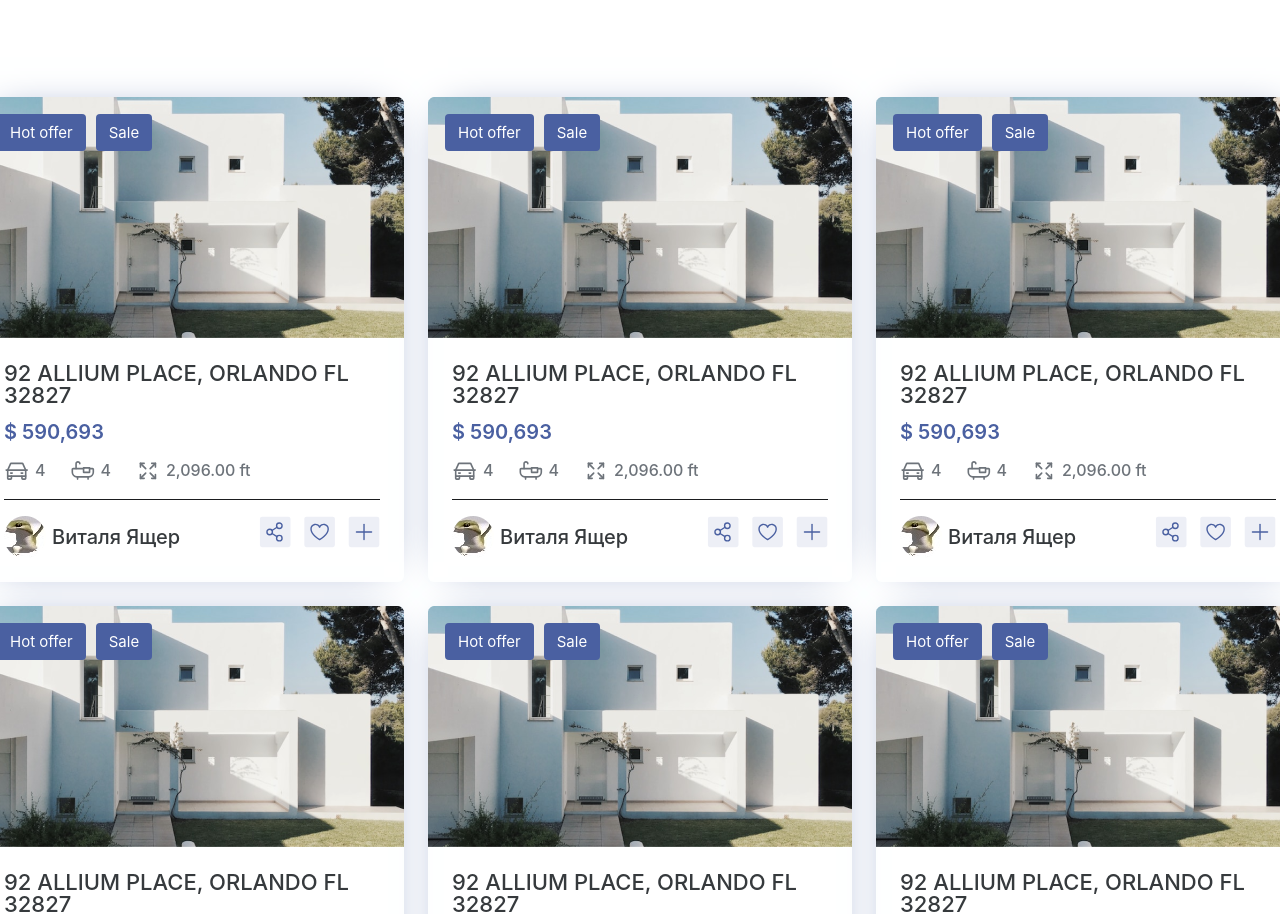
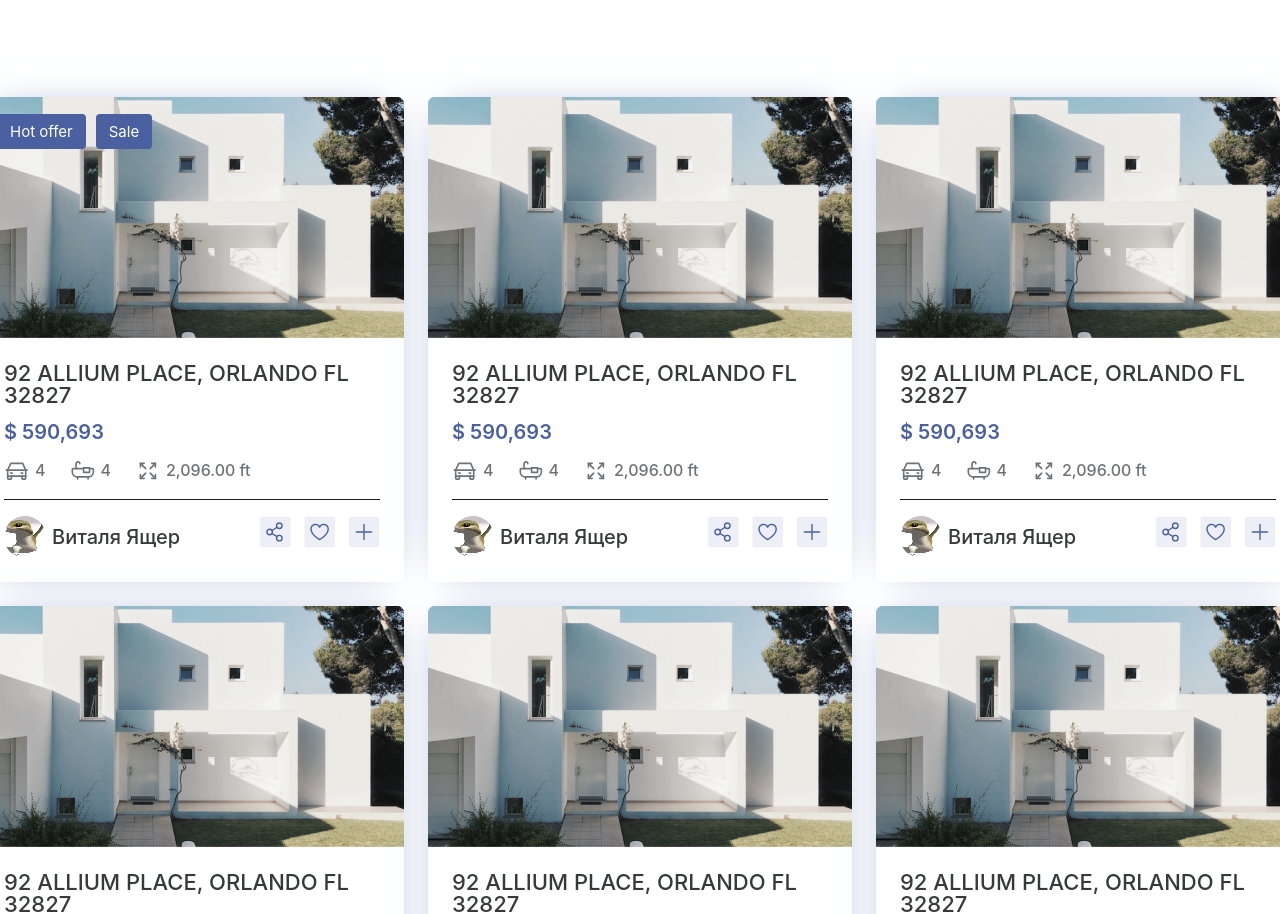
Before and after one commit to DanissimoSafelox/Homework1, a plain HTML site: page index.html in a window 1280 px wide. Shown: the part 2597-3511 px from the top of the page. Drawn offline with Linux system fonts and the light colour scheme; a web font is replaced by a local one.

Commit message:
home variant sticker instead of button

```diff
--- a/css/button.css
+++ b/css/button.css
@@ -53,10 +53,6 @@
 
 	&.button--md {
 		padding: 12px 24px;
-	}
-
-	&.button--mini {
-		padding: 10px 13px;
 	}
 
 	&.button--with-icon {
--- a/css/content.css
+++ b/css/content.css
@@ -130,6 +130,27 @@
             width: 24px;
             height: 24px;
 
+        }
+
+        >.card__sticker-list {
+            position: absolute;
+            display: flex;
+            top: 17px;
+            left: 17px;
+            gap: 10px;
+            font-size: 15px;
+
+
+            >.card__sticker-list__sticker {
+                background-color: var(--color-primary-500);
+                color: var(--color-gray-white);
+                padding: 10px 13px;
+                border-radius: 4px;
+
+                &.card__sticker-list__sticker--hidden{
+                    opacity: 0;
+                }
+            }
         }
 
         &.card--cities {
--- a/index.html
+++ b/index.html
@@ -455,13 +455,14 @@
                 <h3>Vestibulum ante ipsum primis in faucibus orci luctus et ultrices
                     posuere cubilia curae; Proin sodales ultrices nulla blandit volutpat.</h3>
             </div>
+
             <div class="cards-wrapper cards-wrapper--home-variant">
 
                 <!-- Карточка начало -->
                 <div class="card card--home-variant">
-                    <div class="card--home-variant__button-list">
-                        <button class="button button--solid button--mini">Hot offer</button>
-                        <button class="button button--solid button--mini">Sale</button>
+                    <div class="card__sticker-list">
+                        <span class="card__sticker-list__sticker">Hot offer</span>
+                        <span class="card__sticker-list__sticker">Sale</span>
                     </div>
                     <img class="card--home-variant__img" src="./images/Home_card_1.png" alt="">
                     <div class="card--home-variant__content">
@@ -595,9 +596,9 @@
 
                 <!-- Карточка начало -->
                 <div class="card card--home-variant">
-                    <div class="card--home-variant__button-list">
-                        <button class="button button--solid button--mini">Hot offer</button>
-                        <button class="button button--solid button--mini">Sale</button>
+                    <div class="card__sticker-list">
+                        <span class="card__sticker-list__sticker card__sticker-list__sticker--hidden">Hot offer</span>
+                        <span class="card__sticker-list__sticker card__sticker-list__sticker--hidden">Sale</span>
                     </div>
                     <img class="card--home-variant__img" src="./images/Home_card_1.png" alt="">
                     <div class="card--home-variant__content">
@@ -731,9 +732,9 @@
 
                 <!-- Карточка начало -->
                 <div class="card card--home-variant">
-                    <div class="card--home-variant__button-list">
-                        <button class="button button--solid button--mini">Hot offer</button>
-                        <button class="button button--solid button--mini">Sale</button>
+                    <div class="card__sticker-list">
+                        <span class="card__sticker-list__sticker card__sticker-list__sticker--hidden">Hot offer</span>
+                        <span class="card__sticker-list__sticker card__sticker-list__sticker--hidden">Sale</span>
                     </div>
                     <img class="card--home-variant__img" src="./images/Home_card_1.png" alt="">
                     <div class="card--home-variant__content">
@@ -867,9 +868,9 @@
 
                 <!-- Карточка начало -->
                 <div class="card card--home-variant">
-                    <div class="card--home-variant__button-list">
-                        <button class="button button--solid button--mini">Hot offer</button>
-                        <button class="button button--solid button--mini">Sale</button>
+                    <div class="card__sticker-list">
+                        <span class="card__sticker-list__sticker card__sticker-list__sticker--hidden">Hot offer</span>
+                        <span class="card__sticker-list__sticker card__sticker-list__sticker--hidden">Sale</span>
                     </div>
                     <img class="card--home-variant__img" src="./images/Home_card_1.png" alt="">
                     <div class="card--home-variant__content">
@@ -1003,9 +1004,9 @@
 
                 <!-- Карточка начало -->
                 <div class="card card--home-variant">
-                    <div class="card--home-variant__button-list">
-                        <button class="button button--solid button--mini">Hot offer</button>
-                        <button class="button button--solid button--mini">Sale</button>
+                    <div class="card__sticker-list">
+                        <span class="card__sticker-list__sticker card__sticker-list__sticker--hidden">Hot offer</span>
+                        <span class="card__sticker-list__sticker card__sticker-list__sticker--hidden">Sale</span>
                     </div>
                     <img class="card--home-variant__img" src="./images/Home_card_1.png" alt="">
                     <div class="card--home-variant__content">
@@ -1139,9 +1140,9 @@
 
                 <!-- Карточка начало -->
                 <div class="card card--home-variant">
-                    <div class="card--home-variant__button-list">
-                        <button class="button button--solid button--mini">Hot offer</button>
-                        <button class="button button--solid button--mini">Sale</button>
+                    <div class="card__sticker-list">
+                        <span class="card__sticker-list__sticker card__sticker-list__sticker--hidden">Hot offer</span>
+                        <span class="card__sticker-list__sticker card__sticker-list__sticker--hidden">Sale</span>
                     </div>
                     <img class="card--home-variant__img" src="./images/Home_card_1.png" alt="">
                     <div class="card--home-variant__content">
@@ -1277,6 +1278,10 @@
             <button class="button button--solid button--md">Load more listing</button>
         </section>
 
+        <section class="">
+
+        </section>
+
         <footer class="footer">
             Низ
         </footer>
```
